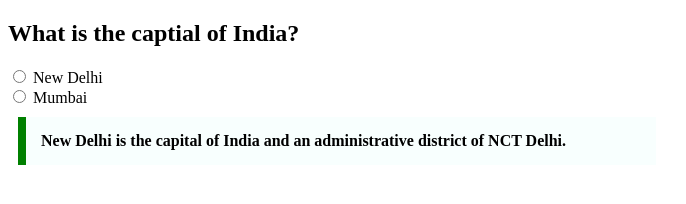
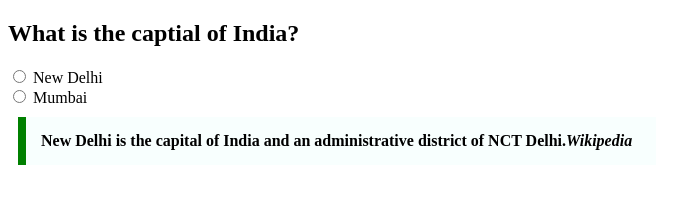
Before and after one commit to acciojob/trivia-Yashjain1623, a website: page main.html in a window 1280 px wide. Shown: the whole page, without its empty margins (0-686 px from the left). Drawn offline with Linux system fonts and the light colour scheme.

Commit message:
created a submission

```diff
--- a/main.html
+++ b/main.html
@@ -12,7 +12,7 @@
 	<label for="option1">New Delhi</label> <br>
 	<input type="radio" value="option2">
 	<label for="option2">Mumbai</label> <br>
-    <blockquote>New Delhi is the capital of India and an administrative district of NCT Delhi.</blockquote>
+    <blockquote>New Delhi is the capital of India and an administrative district of NCT Delhi.<cite>Wikipedia</cite></blockquote>
     <script type="text/javascript" src="./script.js">
 </script>
 
```
